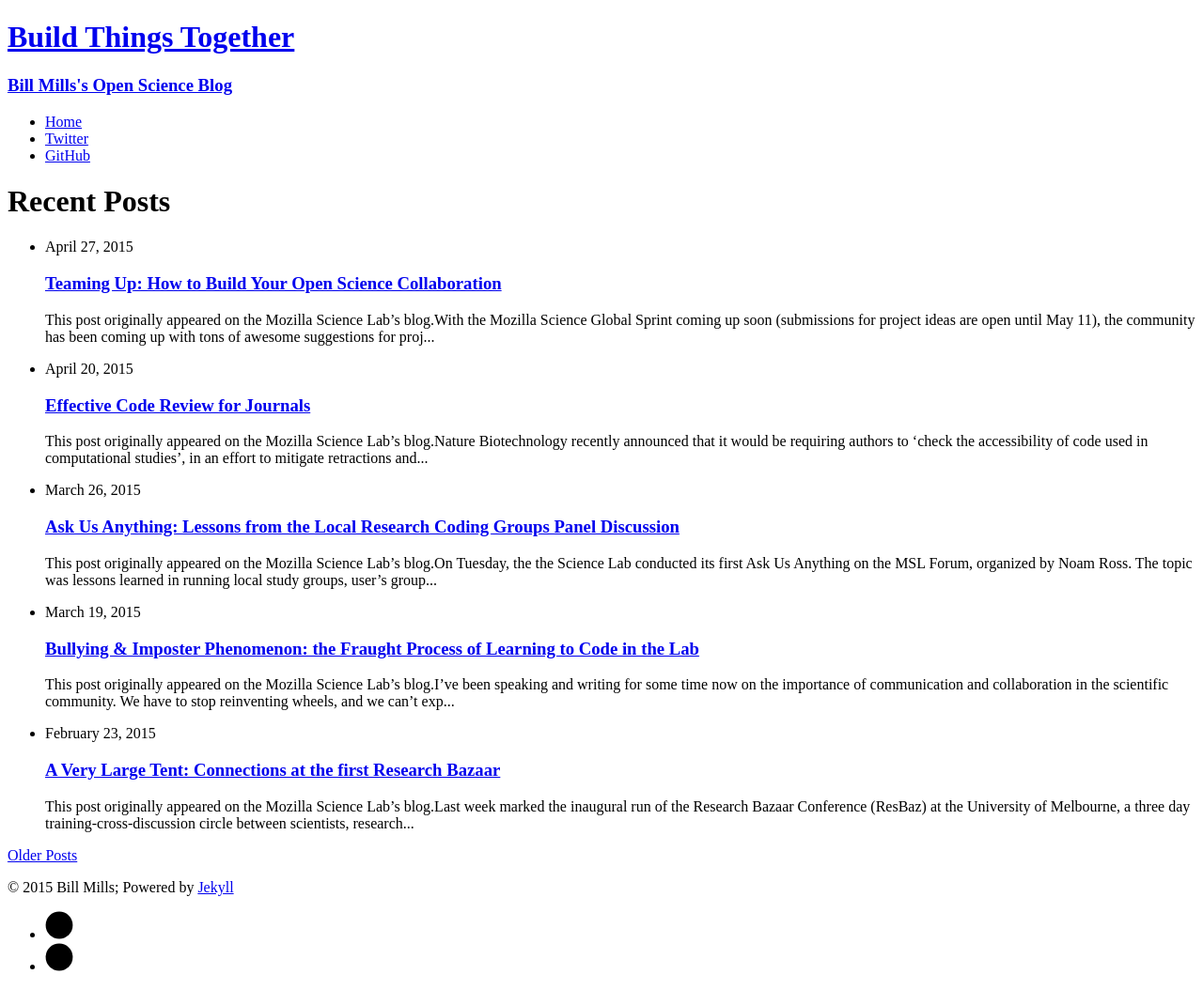
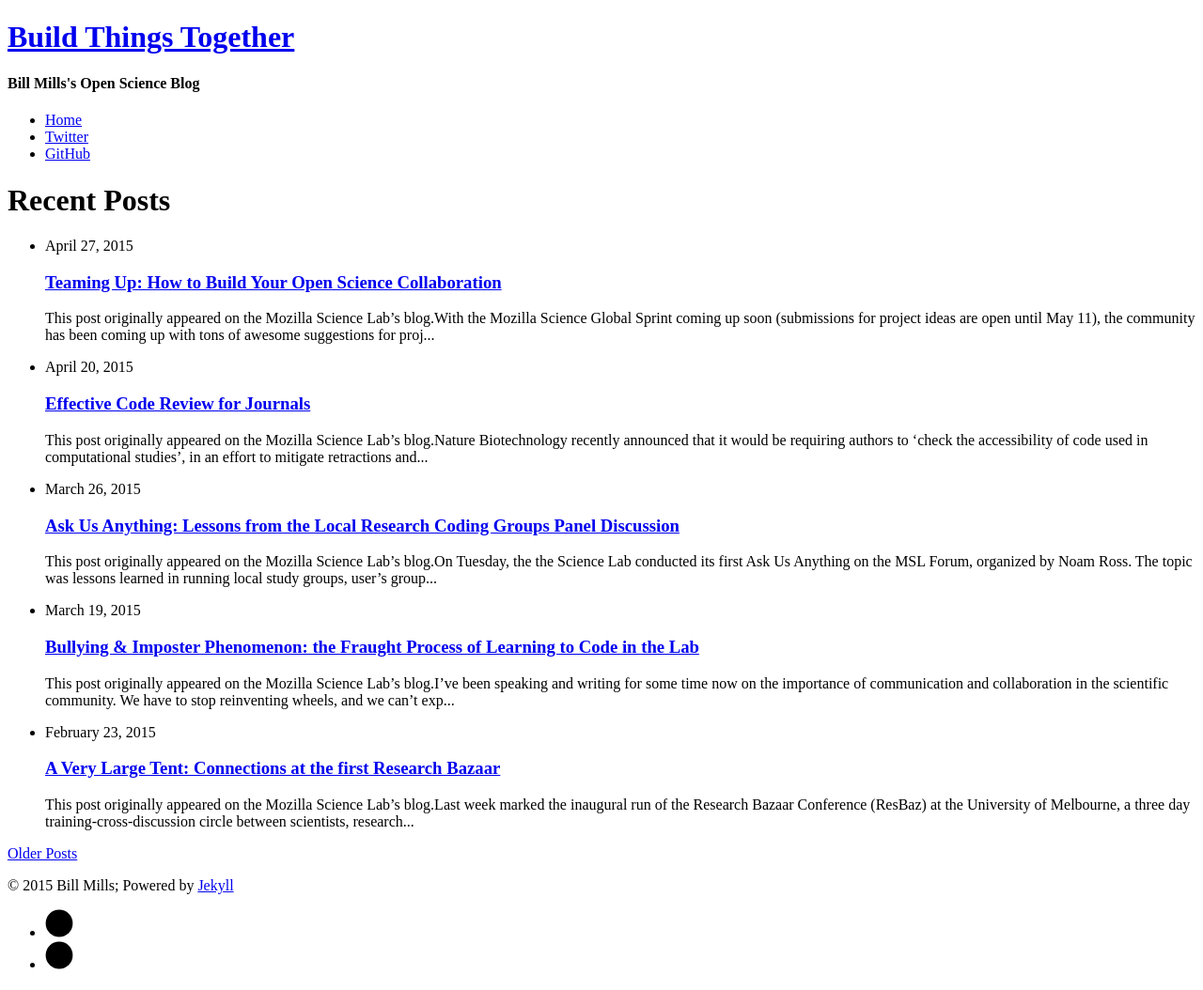
Before and after one commit to bkatiemills/blog, a Jekyll site: the page built from index.html, in a window 1280 px wide. Shown: the whole page at 94% size. Built offline with Jekyll 4.4.1, drawn with Linux system fonts in a browser that asks for light colours; nearby versions of some CDN libraries; Markdown is read by kramdown in place of the engine named in the settings; the list of posts is cut into pages by our own code; comment, search, counter and statistics services are not loaded.

Commit message:
header subtitle

```diff
--- a/_includes/header.html
+++ b/_includes/header.html
@@ -1,7 +1,7 @@
  <div class="header">
      <div class="container">
          <h1 class="logo"><a href="{{ site.baseurl }}/">{{ site.title }}</a></h1>
-         <h3><a href="{{ site.baseurl }}/">{{ site.subtitle }}</a></h3>
+         <h4>{{ site.subtitle }}</h4>
          <nav class="nav-collapse">
              <ul class="noList">
                  {% for link in site.navigation %}{% assign current = nil %}{% if page.url contains link.url %}{% assign current = 'current' %}{% endif %}
```
